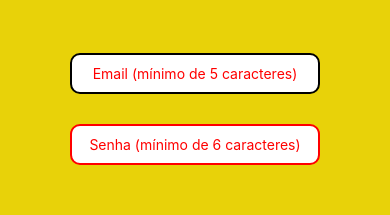
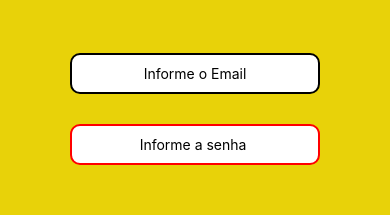
Before and after one commit to PedroAndradeSar/pokemon_reactNative, a React Native app: screen / in a window 390 px wide. Shown: the part 378-593 px from the top of the page. Built offline with nearby package versions, Linux system fonts and the light colour scheme.

Commit message:
task-009 - Finalizado

```diff
--- a/src/components/Home.jsx
+++ b/src/components/Home.jsx
@@ -59,12 +59,12 @@ const styles = StyleSheet.create({
     paddingHorizontal: 20,
   },
   image: {
-    width: 250,
-    height: 250,
+    width: 350,
+    height: 350,
   },
   infoBox: {
-    backgroundColor: "#f23af0",
-    borderRadius: 10,
+    backgroundColor: "#a6ada7",
+    borderRadius: 20,
     padding: 20,
     marginTop: 20,
     width: "100%",
--- a/src/components/Login.jsx
+++ b/src/components/Login.jsx
@@ -19,23 +19,21 @@ const Login = ({ navigation }) => {
 
     const validateEmail = (text) => {
         const emailPattern = /^[^\s@]+@[^\s@]+\.[^\s@]+$/;
-        return emailPattern.test(text) && text.length >= 5; // Mínimo de 5 caracteres para o email
+        return emailPattern.test(text) && text.length >= 5;
     };
 
     const handleLogin = () => {
         if (isValidEmail && senha.length >= 6) {
             if (email === usuariosEstaticos.email && senha === usuariosEstaticos.senha) {
-                // Login bem-sucedido, navegue para a página 'Home'
+
                 navigation.navigate('Pokemon');
 
                 setEmail('');
                 setSenha('');
             } else {
-                // Exiba uma mensagem de erro, pois os dados estão incorretos
                 alert('Email ou senha incorretos');
             }
         } else {
-            // Exiba uma mensagem de erro se os campos não atenderem aos critérios
             alert('Email ou senha incorretos');
         }
     };
@@ -52,22 +50,20 @@ const Login = ({ navigation }) => {
 
             <View style={styles.Input}>
                 <TextInput
-                    placeholderTextColor='red'
                     style={[
                         styles.textImput,
                         email.length >= 5 && !isValidEmail ? { borderColor: 'red' } : null,
                     ]}
-                    placeholder={"Email (mínimo de 5 caracteres)"}
+                    placeholder={"Informe o Email"}
                     onChangeText={(text) => setEmail(text)}
                     value={email}
                 />
                 <TextInput
-                    placeholderTextColor='red'
                     style={[
                         styles.textImput,
                         senha.length < 6 ? { borderColor: 'red' } : null,
                     ]}
-                    placeholder={"Senha (mínimo de 6 caracteres)"}
+                    placeholder={"Informe a senha "}
                     secureTextEntry={true}
                     onChangeText={(text) => setSenha(text)}
                     value={senha}
```
